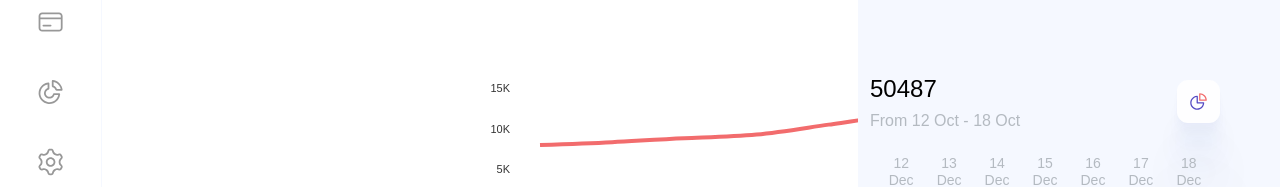
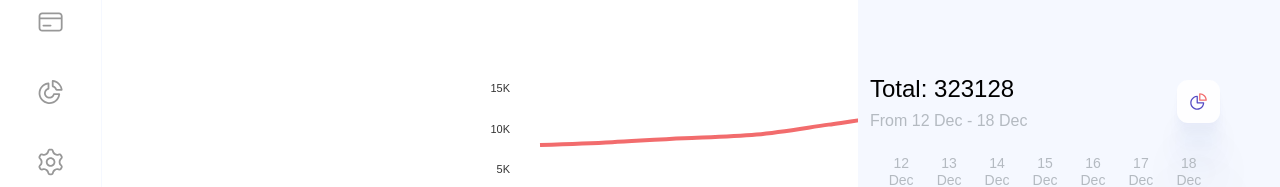
Before and after one commit to Speckope/finance-dashboard, a React (Create React App) app: page / in a window 1280 px wide. Shown: the part 533-720 px from the top of the page. Built offline with nearby package versions, Linux system fonts and the light colour scheme; a web font is replaced by a local one.

Commit message:
Added more interactivity to buttons, fixed stacking eventListener in barChart.

```diff
--- a/src/areas/LeftSideBar.tsx
+++ b/src/areas/LeftSideBar.tsx
@@ -14,7 +14,7 @@ const LeftSideBar: React.FC<LeftSideBarProps> = () => {
     <StyledLeftSideBar>
       <Logo />
       <IconsMenu />
-      <LargeButton borderRadius='0px 15px 15px 15px'>
+      <LargeButton clickable borderRadius='0px 15px 15px 15px'>
         <PlusSvg />
       </LargeButton>
     </StyledLeftSideBar>
--- a/src/components/BarChart.tsx
+++ b/src/components/BarChart.tsx
@@ -53,14 +53,14 @@ const BarChart: React.FC<BarChartProps> = () => {
       uploads: point.data.uploads,
     });
 
-    // Clear event listener if there is some.
-    barWrapperRef.current?.removeEventListener('click', changeBack);
-
     target.style.fill = cvar('colorSecondary');
 
     // When you click outside of a bar or second time on it,
     // Change the color back!
-    barWrapperRef.current?.addEventListener('click', changeBack);
+    barWrapperRef.current?.addEventListener('click', changeBack, {
+      // This will remove listener after it's invoked!
+      once: true,
+    });
   };
 
   return (
@@ -68,10 +68,15 @@ const BarChart: React.FC<BarChartProps> = () => {
       <TopWrapper>
         <VerticalTextWrapper>
           <Text size='2.4rem' font='fontSecondary' fontWeight='500'>
-            <h3>{values.downloads + values.uploads}</h3>
+            <h3>
+              Total: {/* return total number of downloads + uploads  */}
+              {barChartData
+                .map((item) => item.downloads + item.uploads)
+                .reduce((p, c) => p + c)}
+            </h3>
           </Text>
           <Text color='fontColorSecondary' fontWeight='500'>
-            <h4>From 12 Oct - 18 Oct</h4>
+            <h4>From 12 Dec - 18 Dec</h4>
           </Text>
         </VerticalTextWrapper>
         <SmallButton>
--- a/src/components/LargeButton.tsx
+++ b/src/components/LargeButton.tsx
@@ -5,15 +5,21 @@ import styled from 'styled-components';
 interface LargeButtonProps {
   borderRadius?: string;
   color?: keyof typeof CSSVariables;
+  clickable?: boolean;
 }
 
 const LargeButton: React.FC<LargeButtonProps> = ({
   children,
   color = 'colorPrimary',
   borderRadius = '13px',
+  clickable = false,
 }) => {
   return (
-    <StyledLargeButton color={color} borderRadius={borderRadius}>
+    <StyledLargeButton
+      clickable={clickable}
+      color={color}
+      borderRadius={borderRadius}
+    >
       {children}
     </StyledLargeButton>
   );
@@ -40,6 +46,24 @@ const StyledLargeButton = styled.button<LargeButtonProps>`
 
   background-color: ${(props) => cvar(props.color!)};
   box-shadow: 0rem 1.5rem 2rem rgba(98, 60, 231, 0.35);
+
+  transition: 0.3s ease;
+
+  ${(props) =>
+    props.clickable
+      ? `
+      &:hover {
+    scale: 1.1;
+    transition: 0.3s ease;
+  }
+
+  &:active {
+    scale: 0.9;
+    background-color: ${cvar('colorSecondary')};
+    transition: 0.1s ease;
+  }
+  `
+      : ''}
 `;
 
 export default LargeButton;
--- a/src/components/SmallButton.tsx
+++ b/src/components/SmallButton.tsx
@@ -56,6 +56,7 @@ export const StyledSmallButton = styled.button<SmallButtonProps>`
     .download-arrow {
       animation: ${arrowDown} 1s infinite;
     }
+    scale: 1.1;
     // Clickable animation
     ${(props) => (props.clickable ? animationMixin : '')}
   }
```
